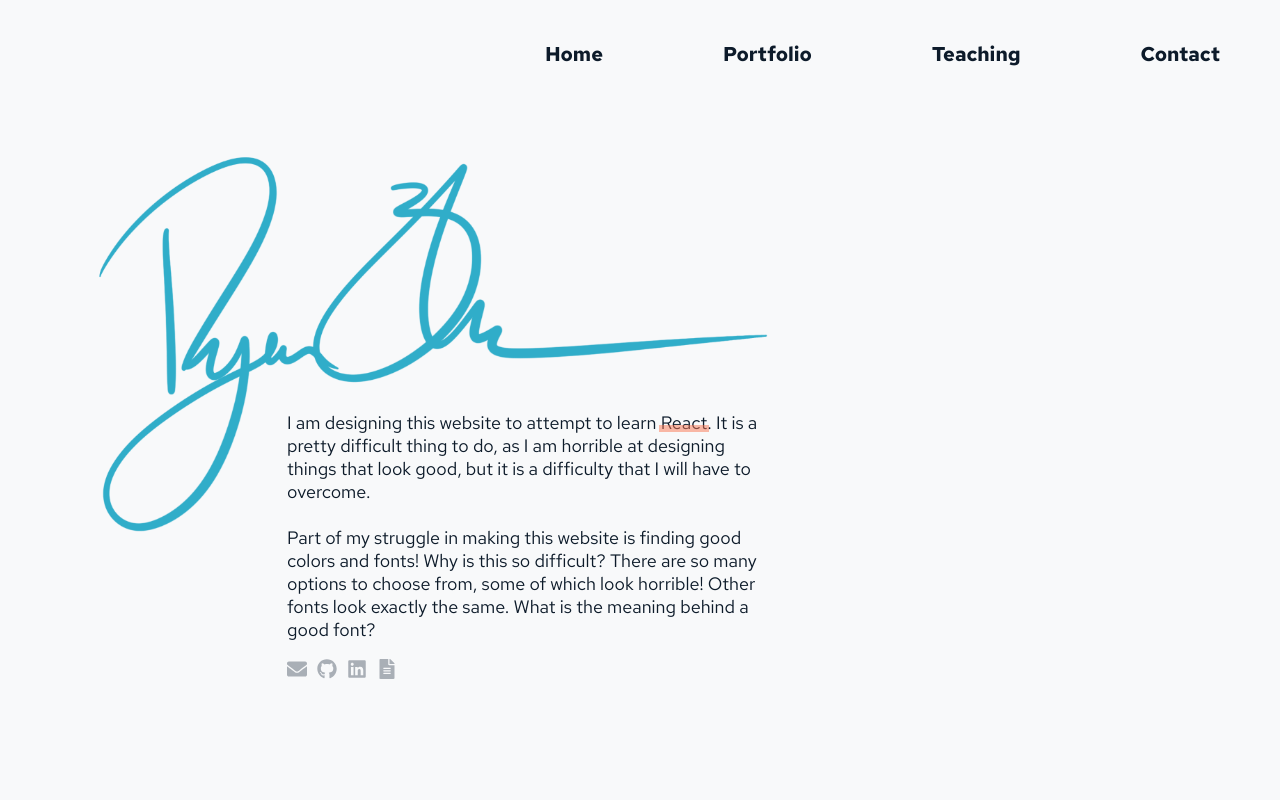
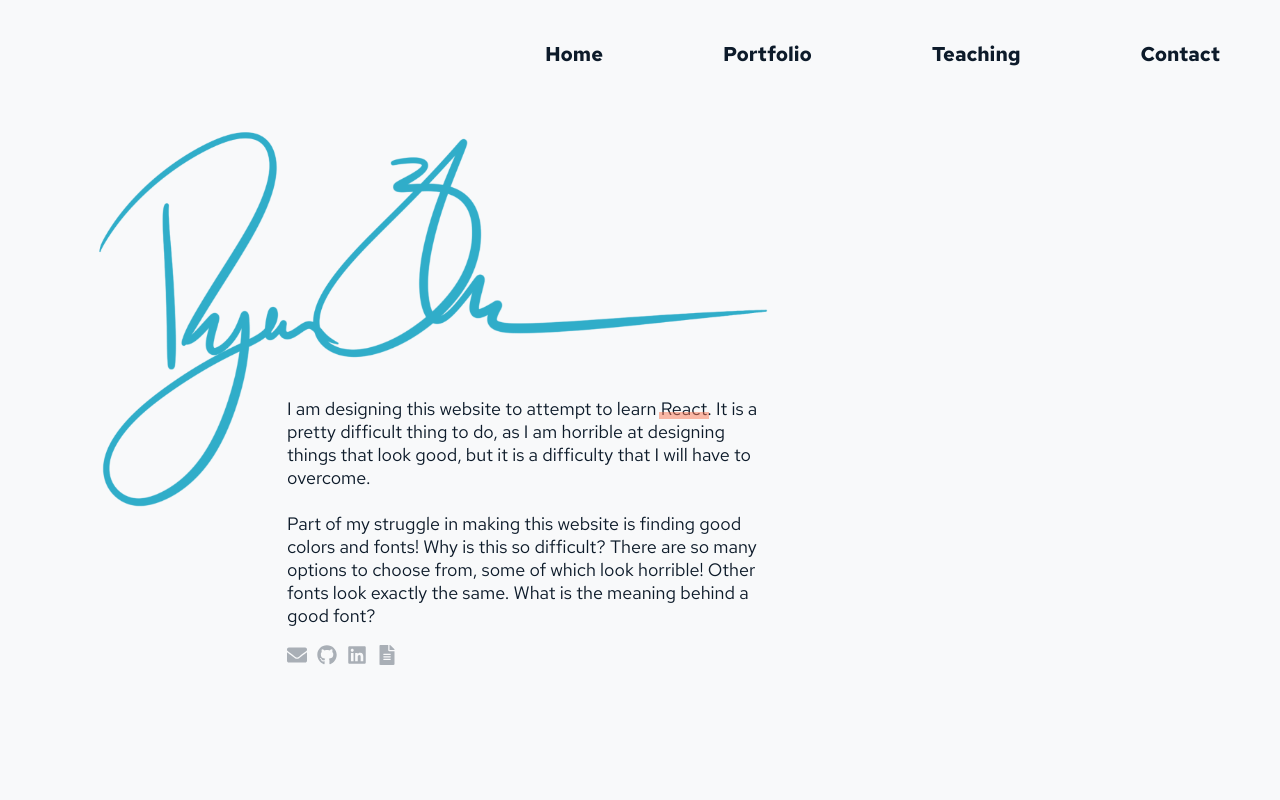
Before and after one commit to KnightAsterial/react-personal-website, a React (Create React App) app: page / in a window 1280 px wide. Shown: the top 800 px of the page. Built offline with nearby package versions, Linux system fonts and the light colour scheme.

Commit message:
messed with signature spacing

```diff
--- a/src/App.css
+++ b/src/App.css
@@ -4,6 +4,8 @@
   --accent-orange: #FC7753;
   --accent-gray: #A9AFB6;
   --background-gray: #F8F9FA;
+
+  scroll-behavior: smooth;
 }
 
 .App {
--- a/src/pages/HomePage/HomePage.css
+++ b/src/pages/HomePage/HomePage.css
@@ -1,17 +1,14 @@
-.homepage {
-  padding-top: 3em;
-}
-
 .landing {
   display: flex;
   min-height: calc(100vh - 5em);
+  align-items: center;
 }
 
 .description {
   width: 60%;
   position: relative;
+  top: -50px;
   text-align: left;
-  height: min-content;
 }
 .description img {
   padding-left: 4em;
@@ -19,9 +16,10 @@
   max-width: 70em;
 }
 .description .text {
-  position: absolute;
+  position: relative;
   left: min(4em + 28%, 23.6em);
-  top: 60%;
+  width: max(100% - 4em - 28%, 100% - 23.6em);
+  margin-top: -20%;
 }
 
 .sidePhoto {
@@ -56,6 +54,19 @@ a.icon-link {
 }
 a.icon-link:hover {
   color: var(--main-black);
+}
+
+.scrollChevron {
+  position: absolute;
+  bottom: 20px;
+  left: 50%;
+  display: none;
+}
+
+@media (min-height: 860px) {
+  .scrollChevron {
+    display: block;
+  }
 }
 
 .hp-accomplish {
--- a/src/pages/HomePage/HomePage.js
+++ b/src/pages/HomePage/HomePage.js
@@ -44,8 +44,13 @@ class HomePage extends React.Component {
           <div className="sidePhoto">
 
           </div>
+          <a className="scrollChevron" href="#portfolio">
+            <svg width="54" height="30" viewBox="0 0 54 30" fill="none" xmlns="http://www.w3.org/2000/svg">
+              <path d="M2 2L27 27L52 2" stroke="#30ADC9" stroke-width="5" stroke-linejoin="round"/>
+            </svg>
+          </a>
         </div>
-        <div className="hp-accomplish">
+        <div id="portfolio" className="hp-accomplish">
           <div className="accomplish-text container">
             <h1>I am a <b>Computer Science</b> major</h1>
             <h1>studying at the <b>University of California, Berkeley</b>.</h1>
```
Also changed, not shown: 1 other file (tests, documents, lock files or other folders).
